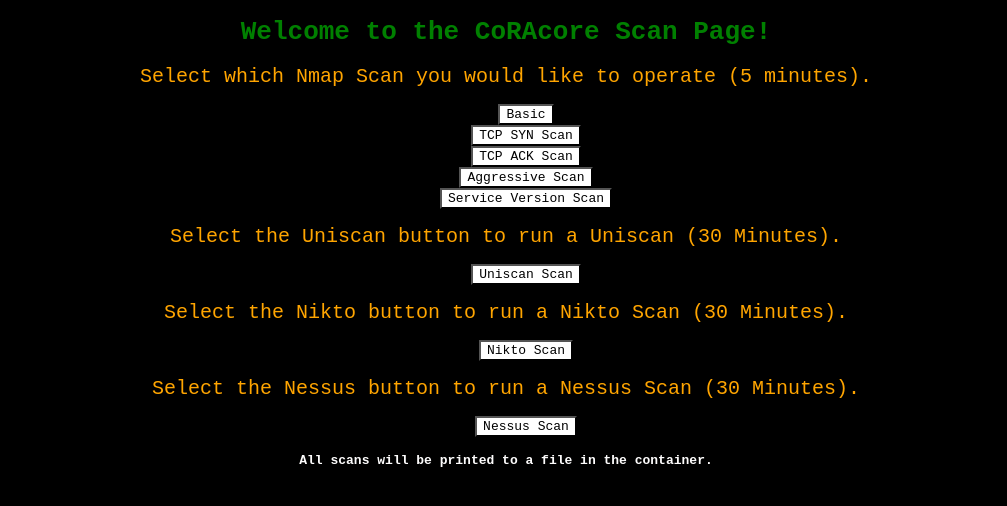
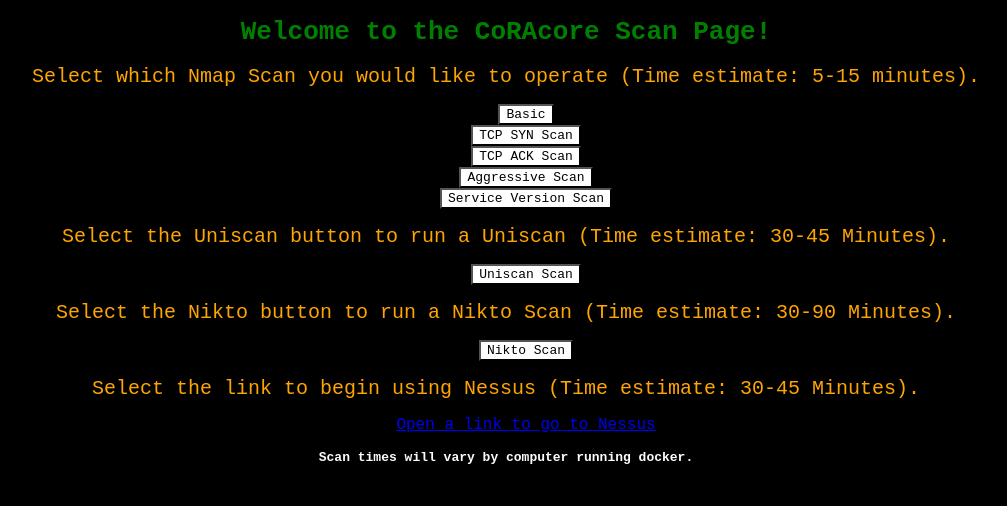
Before and after one commit to HKollU/DockerScanner, a plain HTML site: page index.html in a window 1280 px wide. Shown: the whole page, without its empty margins (134-1141 px from the left). Drawn offline with Linux system fonts and the light colour scheme.

Commit message:
Update index.html

```diff
--- a/index.html
+++ b/index.html
@@ -35,7 +35,7 @@
 <body>
     <div class="testContent">
         <h1>Welcome to the CoRAcore Scan Page!</h1>
-        <p1>Select which Nmap Scan you would like to operate (5 minutes).</p1>
+        <p1>Select which Nmap Scan you would like to operate (Time estimate: 5-15 minutes).</p1>
         <ul>
             <form action = "" method = "post"><button name="scan" value="1"> Basic</button></form>
             <form action = "" method = "post"><button name="scan" value="2"> TCP SYN Scan </button></form>
@@ -43,20 +43,20 @@
             <form action = "" method = "post"><button name="scan" value="4"> Aggressive Scan </button></form>
             <form action = "" method = "post"><button name="scan" value="5"> Service Version Scan </button></form>
         </ul>
-        <p1>Select the Uniscan button to run a Uniscan (30 Minutes).</p1>
+        <p1>Select the Uniscan button to run a Uniscan (Time estimate: 30-45 Minutes).</p1>
         <ul>
             <form action = "" method = "post"><button name="scan" value="6"> Uniscan Scan</button></form>
         </ul>
 
-        <p1>Select the Nikto button to run a Nikto Scan (30 Minutes).</p1>
+        <p1>Select the Nikto button to run a Nikto Scan (Time estimate: 30-90 Minutes).</p1>
         <ul>
             <form action = "" method = "post"><button name="scan" value="7"> Nikto Scan</button></form>
         </ul>
 
-        <p1>Select the Nessus button to run a Nessus Scan (30 Minutes).</p1>
+        <p1>Select the link to begin using Nessus (Time estimate: 30-45 Minutes).</p1>
         <ul>
-            <form action = "" method = "post"><button name="scan" value="8"> Nessus Scan </button>
+            <a href="https://localhost:8834/" title="Go to the Nessus web-tool">Open a link to go to Nessus</a>
         </ul>
-        <h2><n>All scans will be printed to a file in the container.</n></h2>
+        <h2><n>Scan times will vary by computer running docker.</n></h2>
     </div>
 </body>
```
